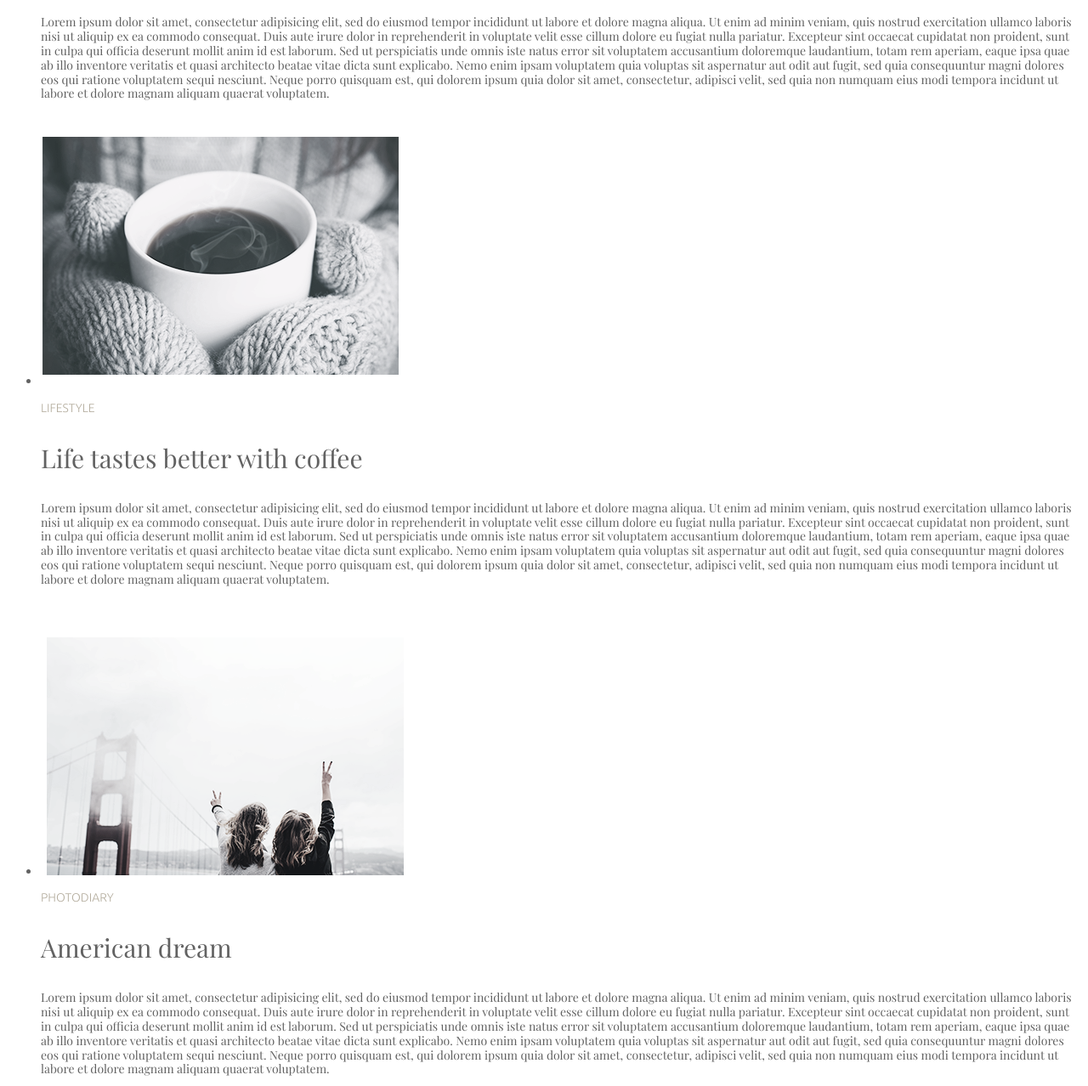
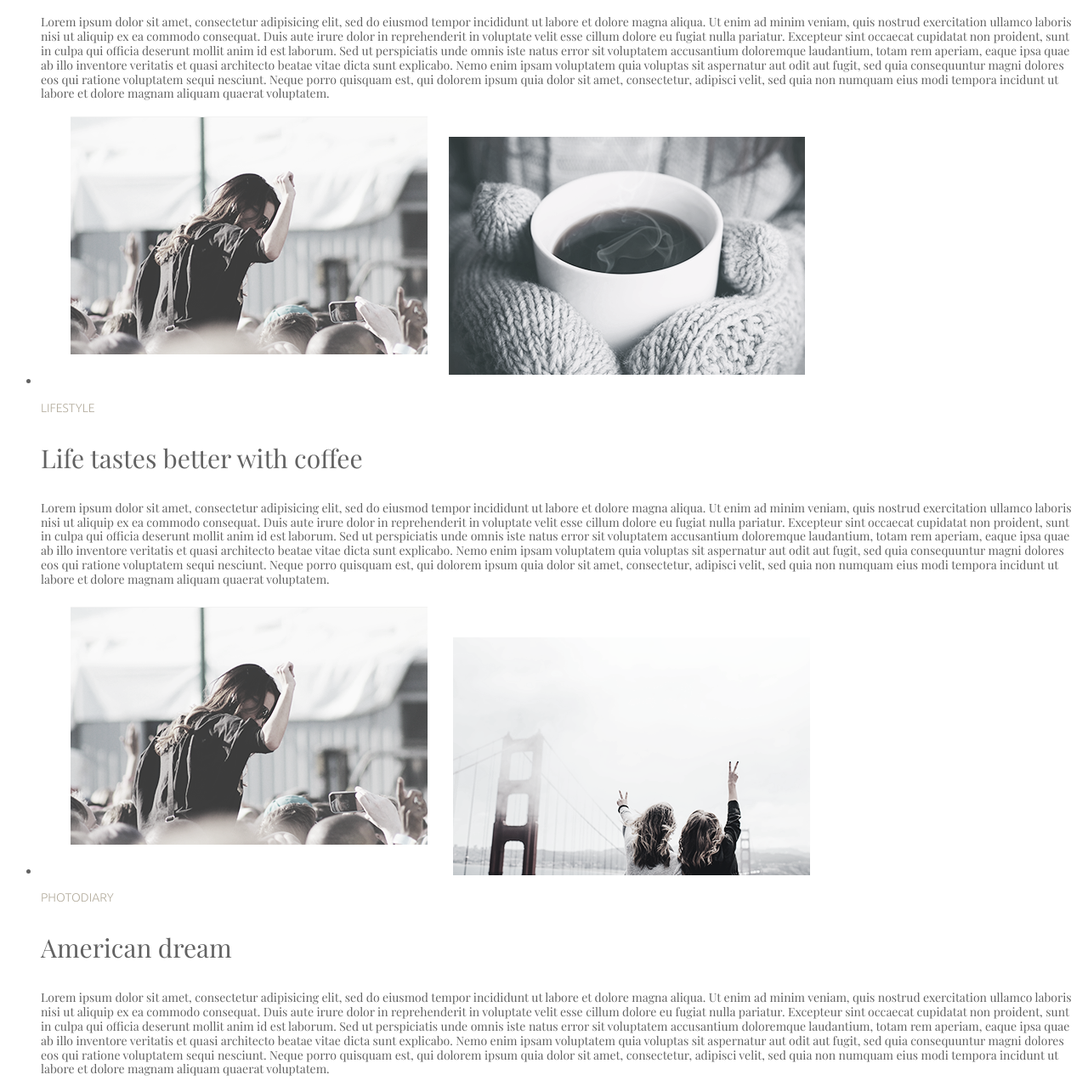
Before and after one commit to Igor-dev-front/basic-css-03, a plain HTML site: page index.html in a window 1280 px wide. Shown: the part 560-1838 px from the top of the page at 85% size. Drawn offline with nearby package versions, Linux system fonts and the light colour scheme.

Commit message:
Add foto

```diff
--- a/index.html
+++ b/index.html
@@ -37,6 +37,7 @@
         <section>
             <ul class="post-list">
                 <li class="post-list-item">
+                    <img src="/img.png" alt="foto">
                     <img src="./images/image-1.png" alt="amg1" class="foto">
                     <p class="title">Lifestyle</p>
                     <h2 class="description">More than just a music festival </h2>
@@ -54,6 +55,7 @@
                         modi tempora incidunt ut labore et dolore magnam aliquam quaerat voluptatem.</p>
                 </li>
                 <li class="post-list-item">
+                    <img src="/img.png" alt="foto">
                     <img src="./images/image-2.png" alt="amg2" class="foto">
                     <p class="title">Lifestyle</p>
                     <h2 class="description">Life tastes better with coffee</h2>
@@ -71,6 +73,7 @@
                         modi tempora incidunt ut labore et dolore magnam aliquam quaerat voluptatem.</p>
                 </li>
                 <li class="post-list-item">
+                    <img src="/img.png" alt="foto">
                     <img src="./images/image-3.png" alt="img3" class="foto">
                     <p class="title">photodiary</p>
                     <h2 class="description">American dream</h2>
```
Also changed, not shown: img.png (added).
